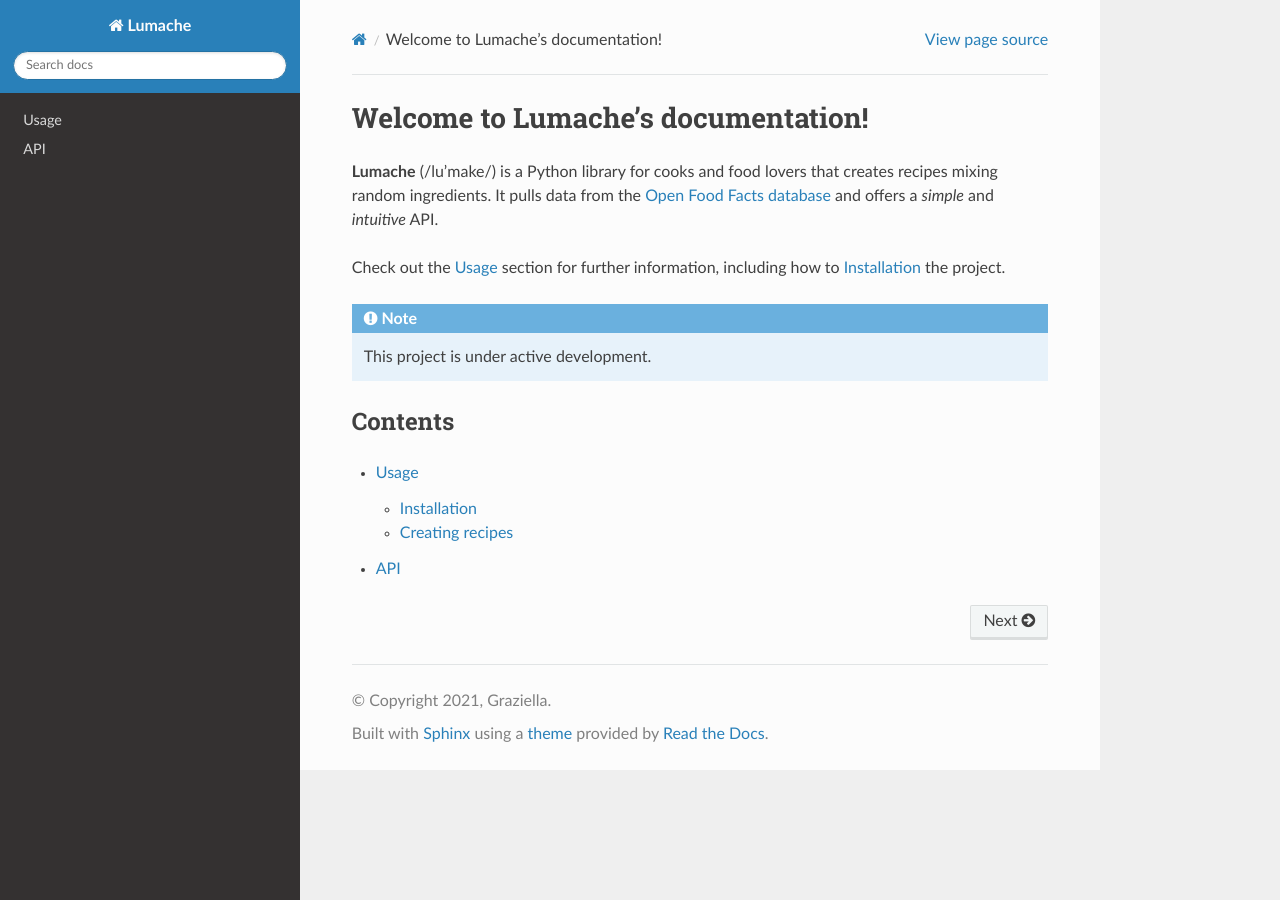
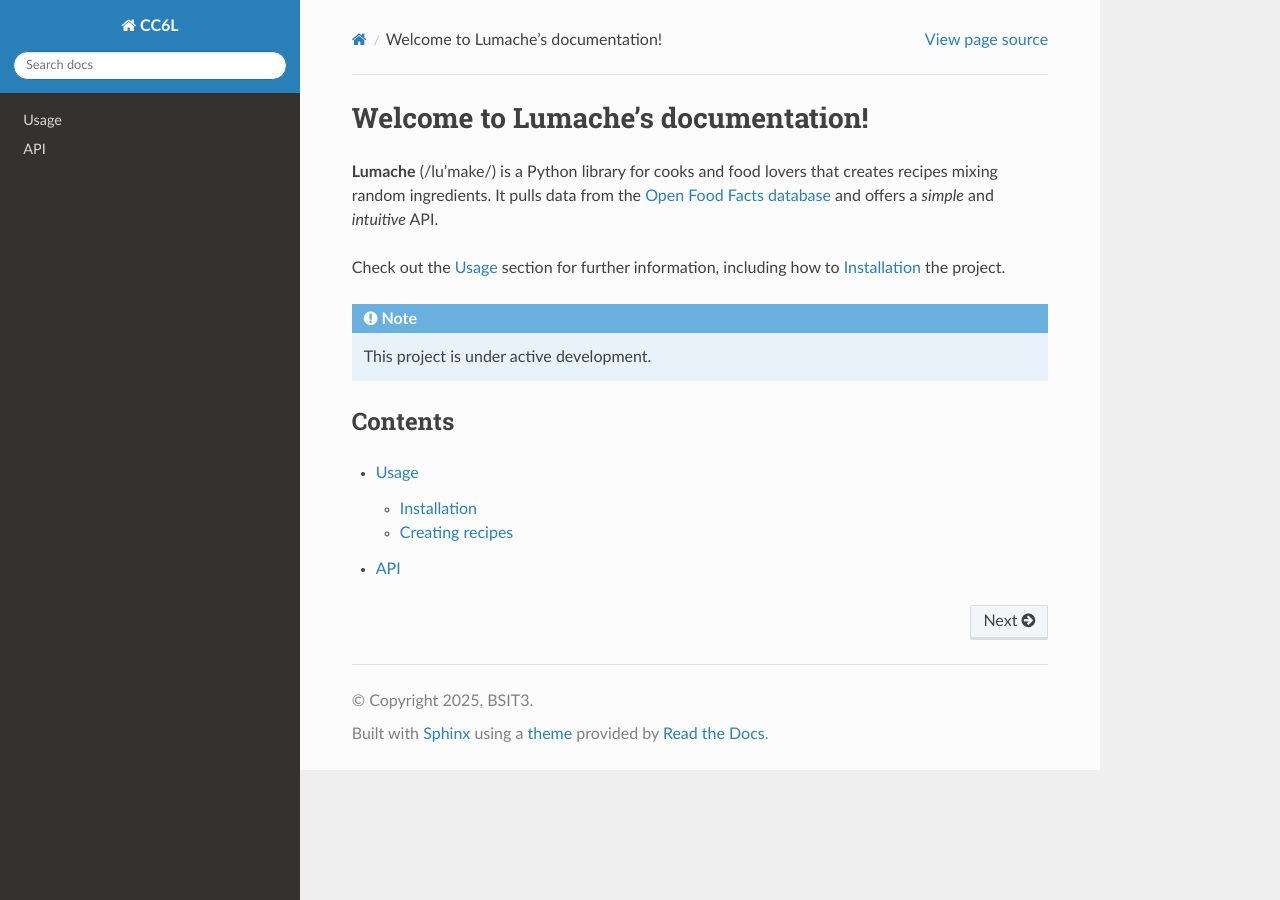
Before and after one commit to jambybrillo/aws_partitioner, a Sphinx documentation site: the page built from docs/source/index.rst, in a window 1280 px wide. Built offline with Sphinx 7.4.7 and the Read the Docs theme 3.1.0, drawn with Linux system fonts in a browser that asks for light colours.

Commit message:
Update conf.py

```diff
--- a/docs/source/conf.py
+++ b/docs/source/conf.py
@@ -2,9 +2,9 @@
 
 # -- Project information
 
-project = 'Lumache'
-copyright = '2021, Graziella'
-author = 'Graziella'
+project = 'CC6L'
+copyright = '2025, BSIT3'
+author = 'Brillo Jamby, Mogar Ramel, Obrique Henry, Miclat Melquisedic'
 
 release = '0.1'
 version = '0.1.0'
```
